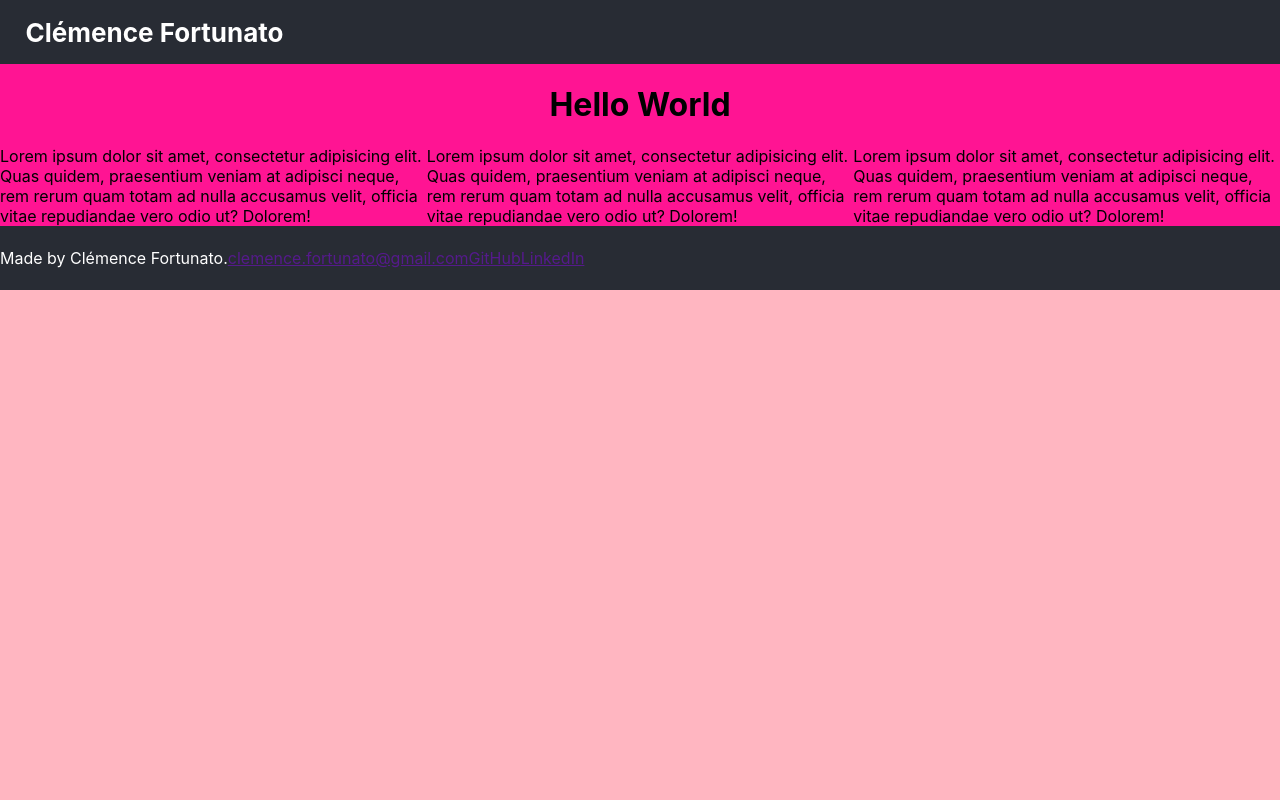
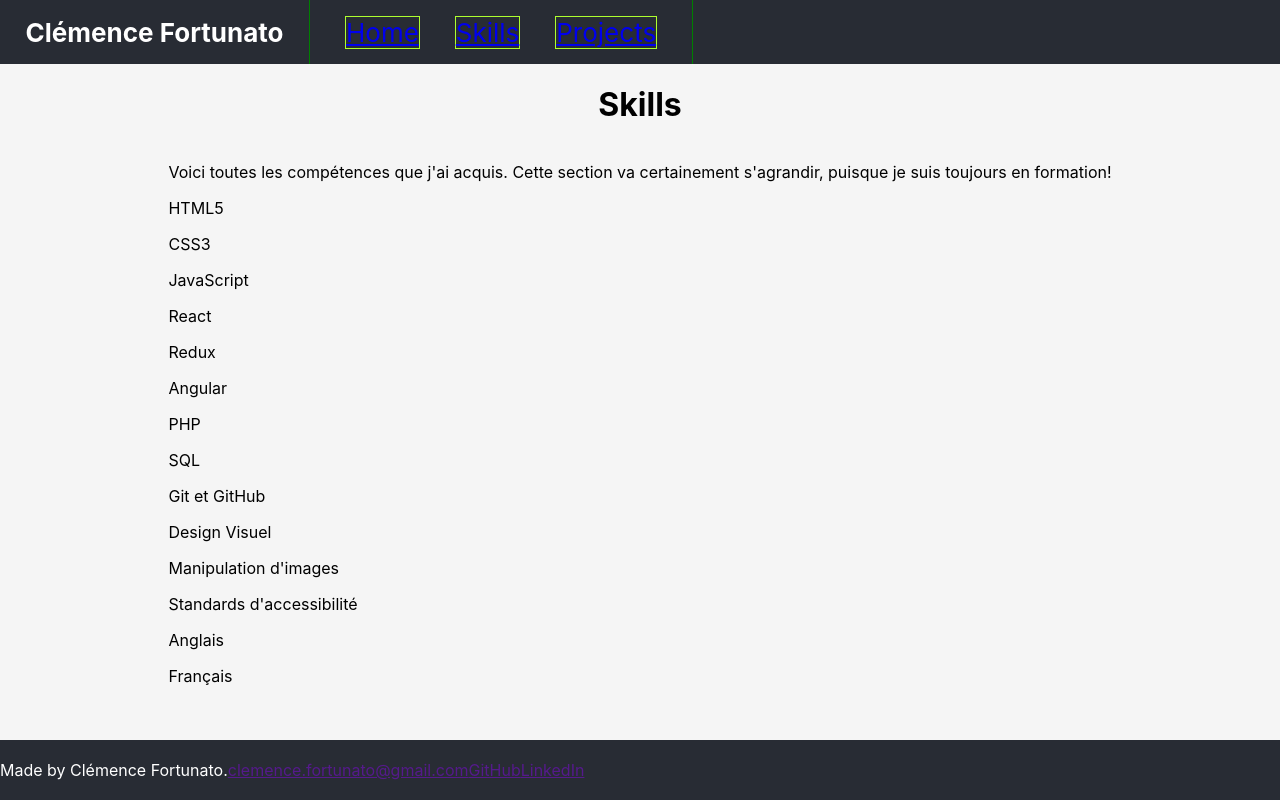
Before and after one commit to CJLFortunato/Coding-Portfolio, a React (Create React App) app in the folder portfolio/: page /skills in a window 1280 px wide. Built offline with nearby package versions, Linux system fonts and the light colour scheme.

Commit message:
Set up React Router

```diff
--- a/portfolio/package.json
+++ b/portfolio/package.json
@@ -8,6 +8,7 @@
     "@testing-library/user-event": "^13.5.0",
     "react": "^18.0.0",
     "react-dom": "^18.0.0",
+    "react-router-dom": "^6.3.0",
     "react-scripts": "5.0.1",
     "sass": "^1.50.0",
     "web-vitals": "^2.1.4"
--- a/portfolio/src/App.js
+++ b/portfolio/src/App.js
@@ -1,24 +1,34 @@
-
 import './App.css';
+import './CSS/structure.css';
 import Presentation from './Components/Presentation';
-import './CSS/structure.css';
+import { BrowserRouter as Router, Route, Routes, Link } from 'react-router-dom'
+import Skills from './Components/Skills';
+import Projects from './Components/Projects';
 
 function App() {
   return (
+    <Router>
       <div className="App">
+
         <header className="App-header">
           <h4>Clémence Fortunato</h4>
           <nav>
-          <p><a href=""></a></p>
-          <p><a href=""></a></p>
-          <p><a href=""></a></p>
+            <ul>
+              <li><Link to="/">Home</Link></li>
+              <li><Link to="/skills">Skills</Link></li>
+              <li><Link to="/projects">Projects</Link></li>
+            </ul>
           </nav>
         </header>
+
         <main>
-        <Presentation />
+          <Routes>
+            <Route path='/' exact element={<Presentation />} />
+            <Route path='/skills' exact element={<Skills />} />
+            <Route path='/projects' exact element={<Projects />} />
+          </Routes>
+        </main>
 
-
-      </main>
         <footer>
           <p>Made by Clémence Fortunato.
             <a href="">clemence.fortunato@gmail.com</a>
@@ -26,7 +36,9 @@ function App() {
             <a href="">LinkedIn</a>
           </p>
         </footer>
+
       </div>
+    </Router>
   );
 }
 
--- a/portfolio/src/CSS/structure.css
+++ b/portfolio/src/CSS/structure.css
@@ -23,14 +23,26 @@ This file is for the display and organizing of elements
   margin: 0 2%;
   justify-self: flex-start;
 }
+.App-header nav {
+  border: 1px solid green;
+  width: 30%;
+  justify-self: center;
+}
+.App-header nav ul {
+  display: flex;
+  flex-direction: row;
+  align-items: center;
+  justify-content: space-evenly;
+  padding: 0;
+}
+.App-header nav ul li {
+  list-style-type: none;
+  border: 1px solid greenyellow;
+}
 
 main {
-  background-color: deeppink;
-}
-main p {
-  color: white;
-  font-size: 48pt;
-  border: 3px ridge dodgerblue;
+  background-color: whitesmoke;
+  height: 90vh;
 }
 
 footer {
--- /dev/null
+++ b/portfolio/src/Components/Projects.js
@@ -0,0 +1,76 @@
+import React from 'react';
+
+
+function Projects() {
+    return (
+        <div className="presentation">
+            <h1>Hello World</h1>
+            <p>Tous les projets que j'ai réalisé pour monter en compétences.</p>
+
+      <div class="projects-grid-container">
+
+        <div class="project-card left">
+          <img src="./Ressources/project_portfolio.jpg" class="project-img-left" />
+          <div class="project-card-img-p-ctn">
+              <h3>Portfolio</h3>
+              <p>Ce site! C'est une simple page HTML avec un peu de CSS, mais la façon dont elle est structurée peut vous intéresser.</p>
+                <div class="link-ctn">
+                  <a href="" class="deployed">Vous voyez le résultat!</a>
+                  <a href="https://github.com/CJLFortunato/Coding-Portfolio" target="_blank" class="github">GitHub</a>
+                </div>
+
+          </div>
+        </div>
+
+        <div class="project-card right">
+          <img src="./Ressources/project_dice.jpg" class="project-img-right" />
+          <div class="project-card-img-p-ctn">
+            <h3>Lanceur de dés</h3>
+            <p>Un site simple qui vous permet de lancer des dés, avec un focus sur les jeux de rôle sur table.
+            Utile si vous avez oublié vos dés ou que vous n'en avez pas assez pour déterminer les dégâts causés par la boule de feu que vous venez de lancer.</p>
+            <div class="link-ctn">
+              <a href="https://cjlfortunato.github.io/Dice-roller/" target="_blank" class="deployed">Voir site</a>
+              <a href="https://github.com/CJLFortunato/Dice-roller" target="_blank" class="github">GitHub</a>
+            </div>
+
+          </div>
+        </div>
+
+        <div class="project-card left">
+           <img src="./Ressources/project_goblin.jpg" class="project-img-left" />
+          <div class="project-card-img-p-ctn">
+            <h3>Goblin market</h3>
+            <p>Ce projet a été réalisé en tant que projet final pour le parcours professionel Front-end Engineer du site Codecademy.
+            Il s'agit d'un site d'e-commerce avec un twist <em>fantasy</em>. Seule la partie Front-end a été réalisée, il n'y a pas de back-end. Les principales fonctionalités sont là,
+            mais il s'agit d'un work in progress. Réalisé avec React et redux.</p>
+
+            <div class="link-ctn">
+              <a href="https://goblin-market.netlify.app" target="_blank" class="deployed">Voir site</a>
+              <a href="https://github.com/CJLFortunato/Goblin-Market" target="_blank" class="github">GitHub</a>
+            </div>
+
+          </div>
+
+        </div>
+        <div class="project-card right">
+          <img src="./Ressources/project_jammming.jpg" class="project-img-right" />
+          <div class="project-card-img-p-ctn">
+            <h3>Jammming</h3>
+            <p>Ce site est un projet Codecademy basé sur l'API du site Spotify.
+            Il permet à l'utilisateur de chercher des pistes de chansons et de les ajouter à une nouvelle playlist sur leur compte.
+            Réalisé avec React.</p>
+
+            <div class="link-ctn">
+              <a href=" http://react-jammming-music.surge.sh/" target="_blank" class="deployed">Voir site</a>
+              <a href="https://github.com/CJLFortunato/Jammming" target="_blank" class="github">GitHub</a>
+            </div>
+
+          </div>
+        </div>
+
+      </div>
+        </div>
+     );
+}
+
+export default Projects;
--- /dev/null
+++ b/portfolio/src/Components/Skills.js
@@ -0,0 +1,73 @@
+import React from 'react';
+
+
+function Skills() {
+    return (
+        <div className="presentation">
+            <h1>Skills</h1>
+            <div class="skills-container">
+        <p>Voici toutes les compétences que j'ai acquis. Cette section va certainement s'agrandir, puisque je suis toujours en formation!</p>
+        <div class="skills-grid-container">
+          <div class="skill-card one-line">
+            <p><i class="fas fa-code"></i></p>
+            <p>HTML5</p>
+          </div>
+          <div class="skill-card one-line">
+            <p><i class="fab fa-css3"></i></p>
+            <p>CSS3</p>
+          </div>
+          <div class="skill-card one-line">
+            <p><i class="fab fa-js"></i></p>
+            <p>JavaScript</p>
+          </div>
+          <div class="skill-card one-line">
+            <p><i class="fab fa-react"></i></p>
+            <p>React</p>
+          </div>
+          <div class="skill-card one-line">
+            <p><i class="fas fa-atom"></i></p>
+            <p>Redux</p>
+          </div>
+          <div class="skill-card one-line">
+            <p><i class="fab fa-angular"></i></p>
+            <p>Angular</p>
+          </div>
+          <div class="skill-card one-line">
+            <p><i class="fab fa-php"></i></p>
+            <p>PHP</p>
+          </div>
+          <div class="skill-card one-line">
+            <p><i class="fas fa-database"></i></p>
+            <p>SQL</p>
+          </div>
+          <div class="skill-card one-line">
+            <p><i class="fab fa-git-alt"></i></p>
+            <p>Git et GitHub</p>
+          </div>
+          <div class="skill-card one-line">
+            <p><i class="fas fa-palette"></i></p>
+            <p>Design Visuel</p>
+          </div>
+          <div class="skill-card">
+            <p><i class="fas fa-crop"></i></p>
+            <p>Manipulation d'images</p>
+          </div>
+          <div class="skill-card">
+            <p><i class="fab fa-accessible-icon"></i></p>
+            <p>Standards d'accessibilité</p>
+          </div>
+          <div class="skill-card one-line">
+            <p><i class="far fa-comments"></i></p>
+            <p>Anglais</p>
+          </div>
+          <div class="skill-card one-line">
+            <p><i class="far fa-comments"></i></p>
+            <p>Français</p>
+          </div>
+        </div>
+      </div>
+        </div>
+     );
+}
+
+export default Skills;
--- a/portfolio/src/Sass/structure.scss
+++ b/portfolio/src/Sass/structure.scss
@@ -26,16 +26,30 @@ This file is for the display and organizing of elements
             justify-self: flex-start;
             }
 
+        nav {
+            border: 1px solid green;
+            width: 30%;
+            justify-self: center;
+
+            ul {
+                display: flex;
+                flex-direction: row;
+                align-items: center;
+                justify-content: space-evenly;
+                padding: 0;
+
+                li {
+                    list-style-type: none;
+                    border: 1px solid greenyellow;
+                }
+            }
+        }
+
   }
 
 main {
-    background-color: deeppink;
-
-    p {
-        color: white;
-        font-size: 48pt;
-        border: 3px ridge dodgerblue;
-    }
+    background-color: whitesmoke;
+    height: 90vh;
 }
 
 footer {
```
Also changed, not shown: 2 other files (tests, documents, lock files or other folders). Lines whose indentation alone changed are shown as unchanged.
